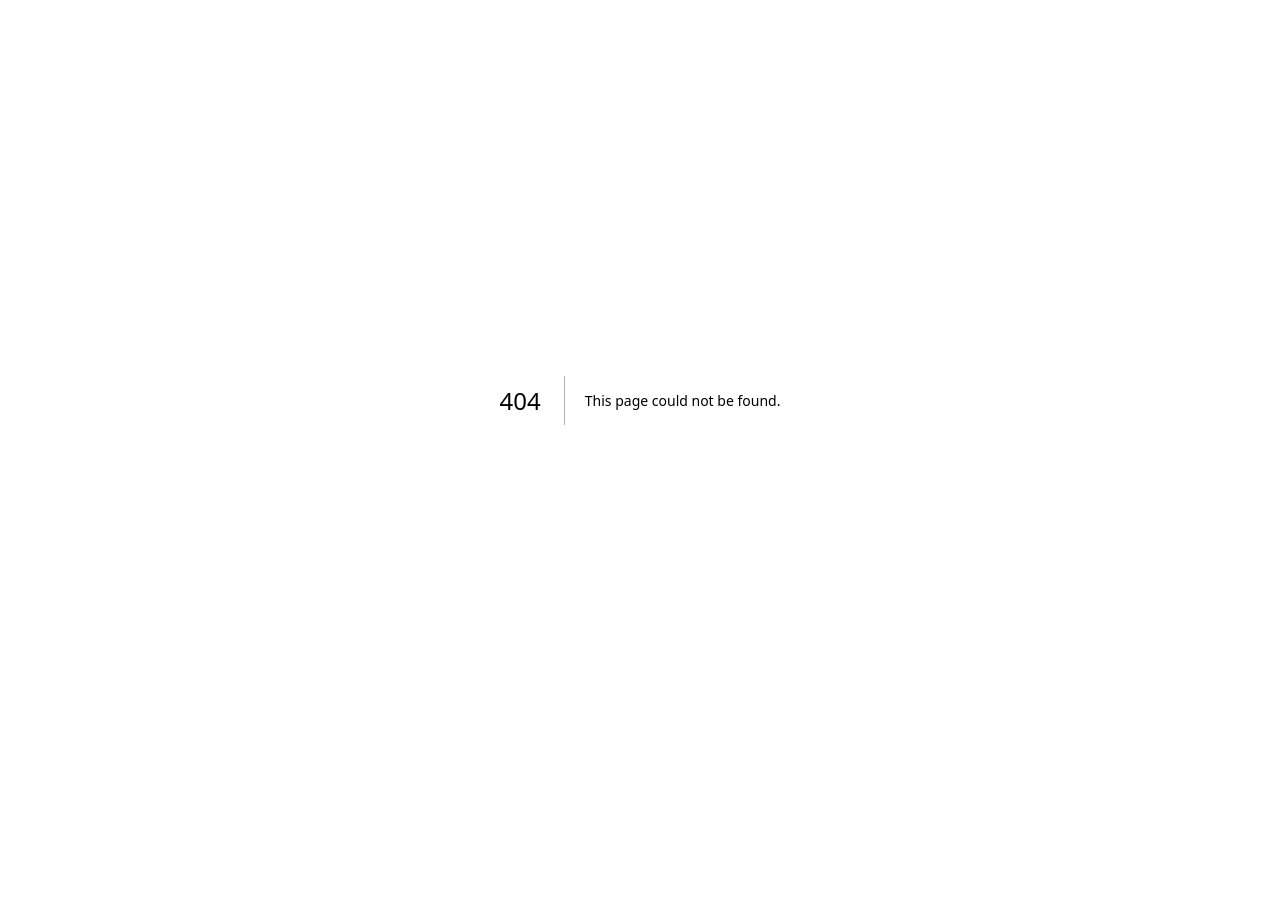
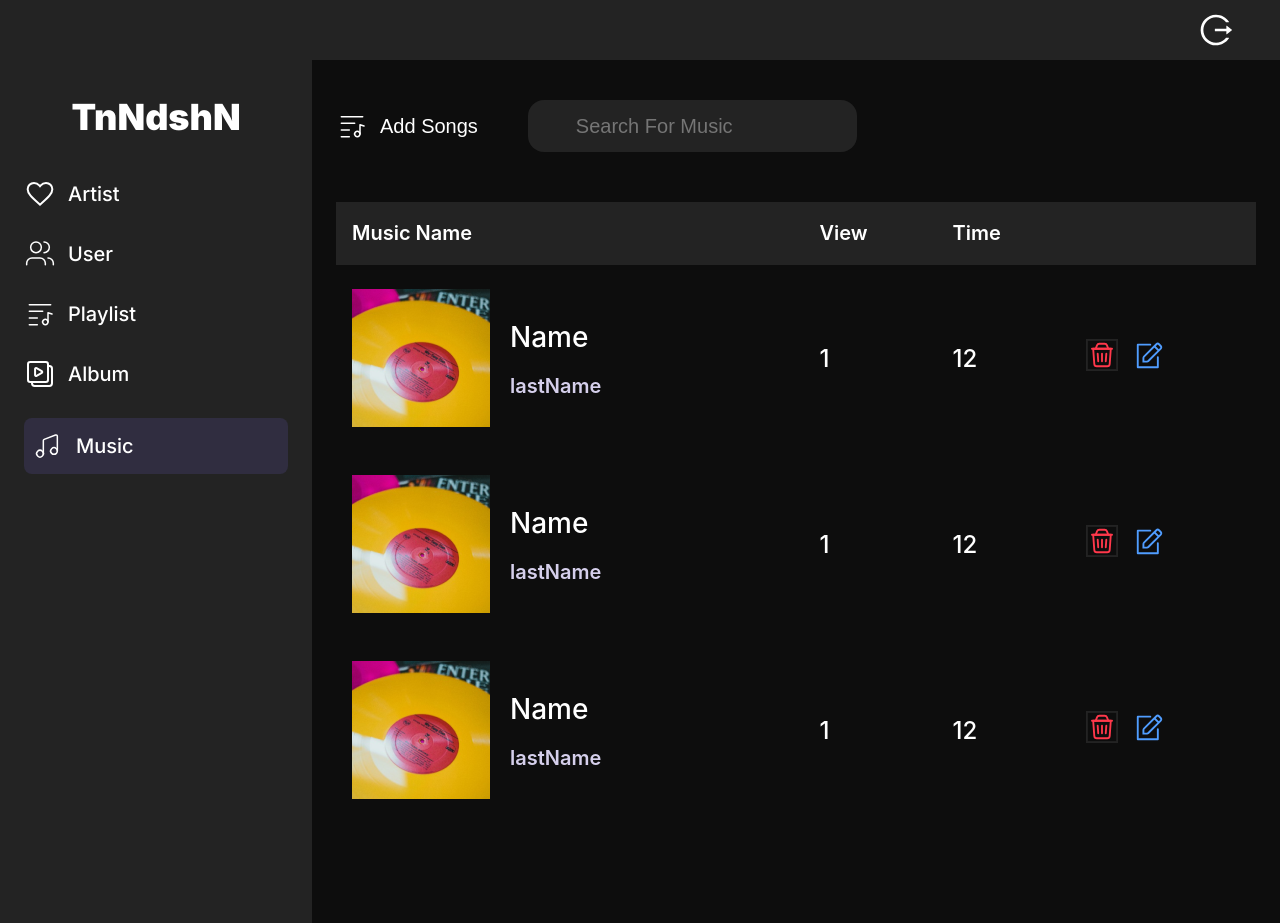
Before and after one commit to Null-logic-0/admin-panel-front-1919, a Next.js app: page /musicpage in a window 1280 px wide. Before the commit this address had no page. Before the commit the page ends 800 px from the top, so only its background shows below. Built offline with nearby package versions, Linux system fonts and the light colour scheme.

Commit message:
feat: Created music page

```diff
--- /dev/null
+++ b/src/app/(authorised)/musicpage/page.tsx
@@ -0,0 +1,12 @@
+import Music from "@/app/Components/Musicc/Music";
+import styles from "./page.module.css";
+
+
+export default function Home() {
+
+    return (
+        <main>
+            <Music />
+        </main>
+    );
+}
--- /dev/null
+++ b/src/app/Components/Musicc/Music.module.scss
@@ -0,0 +1,8 @@
+.container {
+    display: flex;
+    align-items: center;
+    justify-content: flex-start;
+    gap: 50px;
+    padding-bottom: 50px;
+
+}
--- /dev/null
+++ b/src/app/Components/Musicc/Music.tsx
@@ -0,0 +1,60 @@
+'use client'
+import { useState } from 'react';
+import MultiTaskButton from '../MultiTaskButton/MultiTaskButton';
+import Search from '../Search/Search';
+import styles from './Music.module.scss'
+import { musicTableInterface } from '@/app/interface/musicTable.interface';
+import MusicTable from '../MusicTable/MusicTable';
+
+const dataSource:musicTableInterface [] = [
+    {
+        id: 1,
+        key: '1',
+        image: '/images/CardIMG.png',
+        playlistName: 'Name',
+        artistName: "lastName",
+        view:'1',
+        time:'12'
+    },
+    {
+        id: 2,
+        key: '2',
+        image: '/images/CardIMG.png',
+        playlistName: 'Name',
+        artistName: "lastName",
+        view:'1',
+        time:'12'
+    },
+    {
+        id: 3,
+        key: '3',
+        image: '/images/CardIMG.png',
+        playlistName: 'Name',
+        artistName: "lastName",
+        view:'1',
+        time:'12'
+    },
+
+
+];
+
+const Music = () => {
+    const [searchTerm, setSearchTerm] = useState('');
+
+
+    return (
+        <>
+            <div className={styles.container}>
+                <MultiTaskButton icon={'/Icons/AddSongs.svg'} title='Add Songs'  />
+                <Search placeHolder='Search for Music' searchTerm={searchTerm} setSearchTerm={setSearchTerm} />
+            </div>
+            <MusicTable dataSource={dataSource} />
+
+
+
+        </>
+
+    )
+}
+
+export default Music;
--- a/src/app/Components/NavMenu/Navigation/Navigation.tsx
+++ b/src/app/Components/NavMenu/Navigation/Navigation.tsx
@@ -10,7 +10,7 @@ const linksData = [
   { key: 'user', href: "/user", title: "User", iconSrc: '/icons/user.svg' },
   { key: 'Playlist', href: "/playlist", title: "Playlist", iconSrc: '/icons/playlists.svg' },
   { key: 'album', href: "/album", title: "Album", iconSrc: '/icons/albums.svg' },
-  { key: 'music', href: "/music", title: "Music", iconSrc: '/icons/musics.svg' },
+  { key: 'music', href: "/musicpage", title: "Music", iconSrc: '/icons/musics.svg' },
 ];
 
 const Navigation = () => {
```
Also changed, not shown: public/Icons/addSongs.svg (added), src/app/(authorised)/musicpage/page.module.scss (added).
